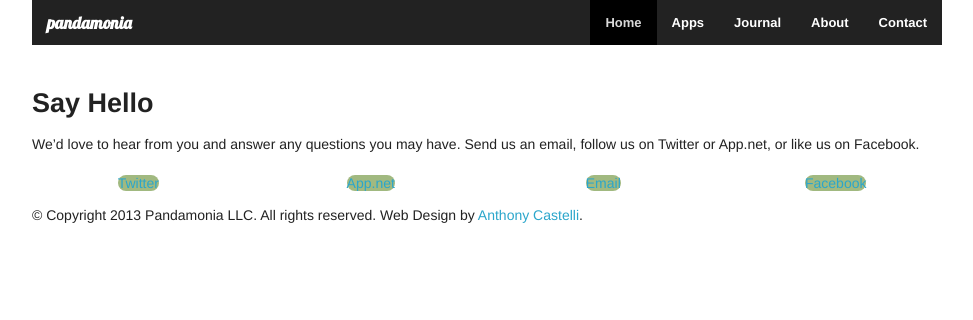
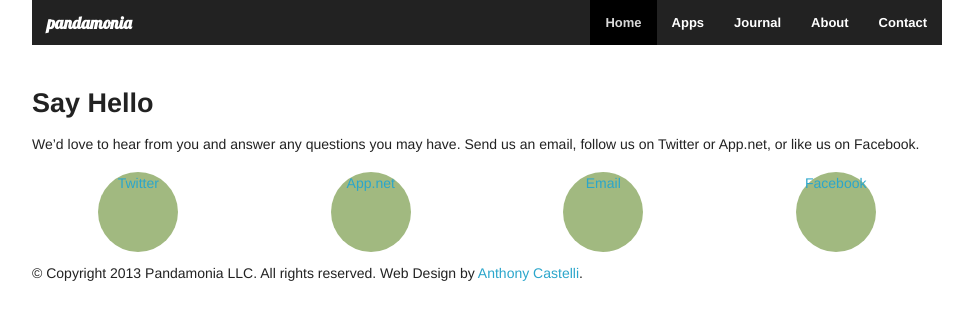
Before and after one commit to pandamonia/pandamonia.us, a Jekyll site: the page built from index.html, in a window 1280 px wide. Shown: the top 320 px of the page, without its empty margins (153-1126 px from the left). Built offline with Jekyll 4.4.1, drawn with Linux system fonts in a browser that asks for light colours.

Commit message:
Move social <a> styles to parent .social
Signed-off-by: Alexsander Akers <a2@pandamonia.us>

```diff
--- a/stylesheets/app.css
+++ b/stylesheets/app.css
@@ -16,21 +16,17 @@ h1 {
 }
 
 .social {
-  text-align:center;
-}
-
-.social a {
   -webkit-border-radius:40px;
   -moz-border-radius:40px;
   background-color:#a1b980;
   border-radius:40px;
   height:80px;
   margin:0 auto;
+  text-align:center;
   width:80px;
 }
 
-.social a:hover {
-  background-color:#839a62;
+.social:hover {
 }
 
 /* @end */
```
